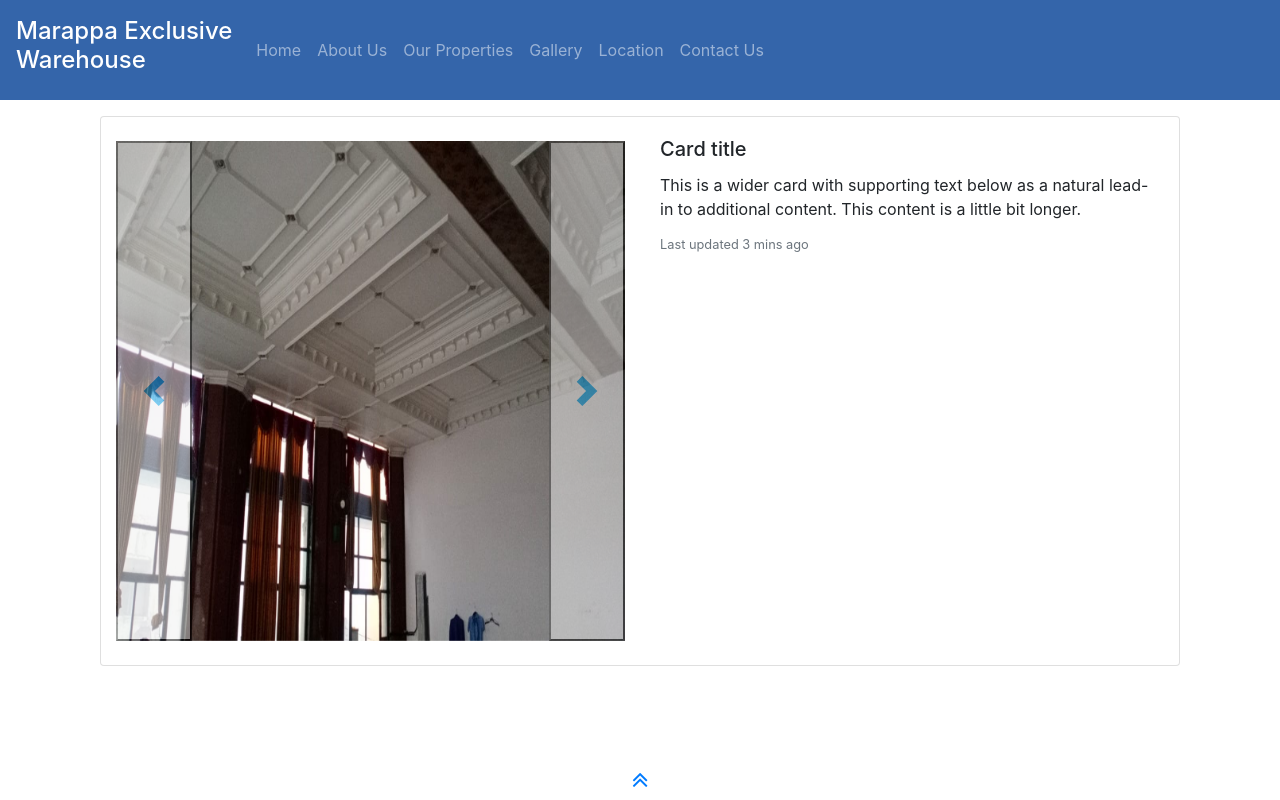
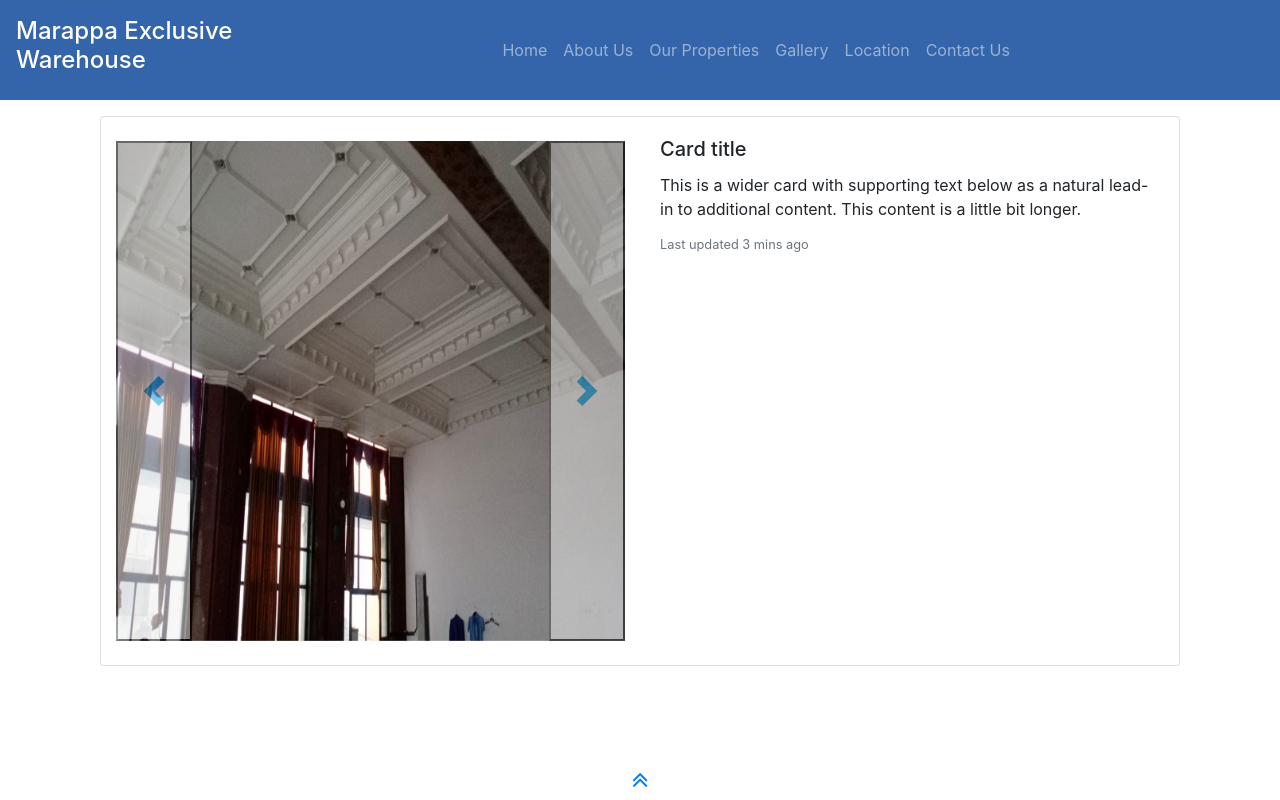
Before and after one commit to ravikiran-fullstack/warehouse-website, a React (Create React App) app: page / in a window 1280 px wide. Shown: the top 800 px of the page. Built offline with nearby package versions, Linux system fonts and the light colour scheme.

Commit message:
flex grow 1 added navbar brand

```diff
--- a/src/components/header/Header.js
+++ b/src/components/header/Header.js
@@ -38,7 +38,7 @@ const Header = () => {
       className="navbar navbar-expand-lg navbar-dark menuContainer"
       style={{ background: "transparent" }}
     >
-      <Link className="navbar-brand" to="/home">
+      <Link className="navbar-brand" to="/home" style={{flexGrow: 1}}>
         <h4>Marappa Exclusive <br/> Warehouse</h4>
       </Link>
       <button
```
